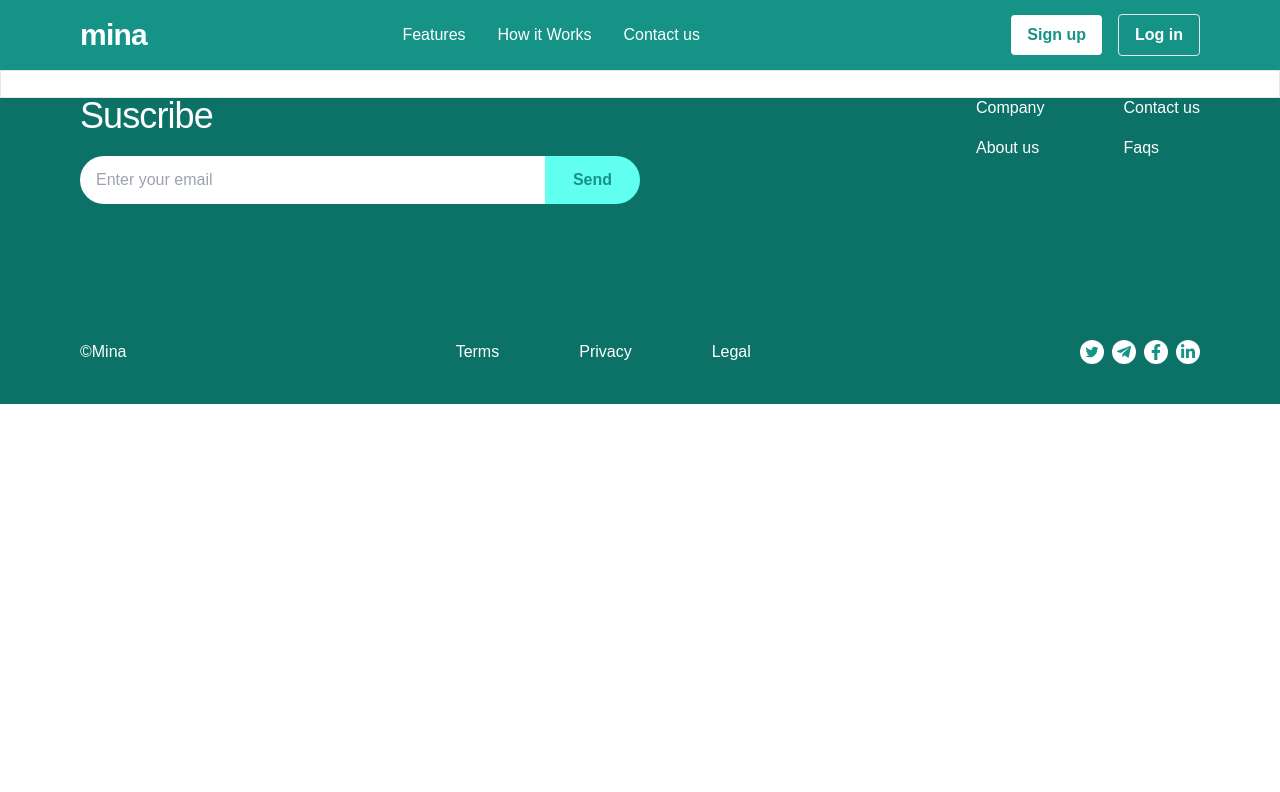
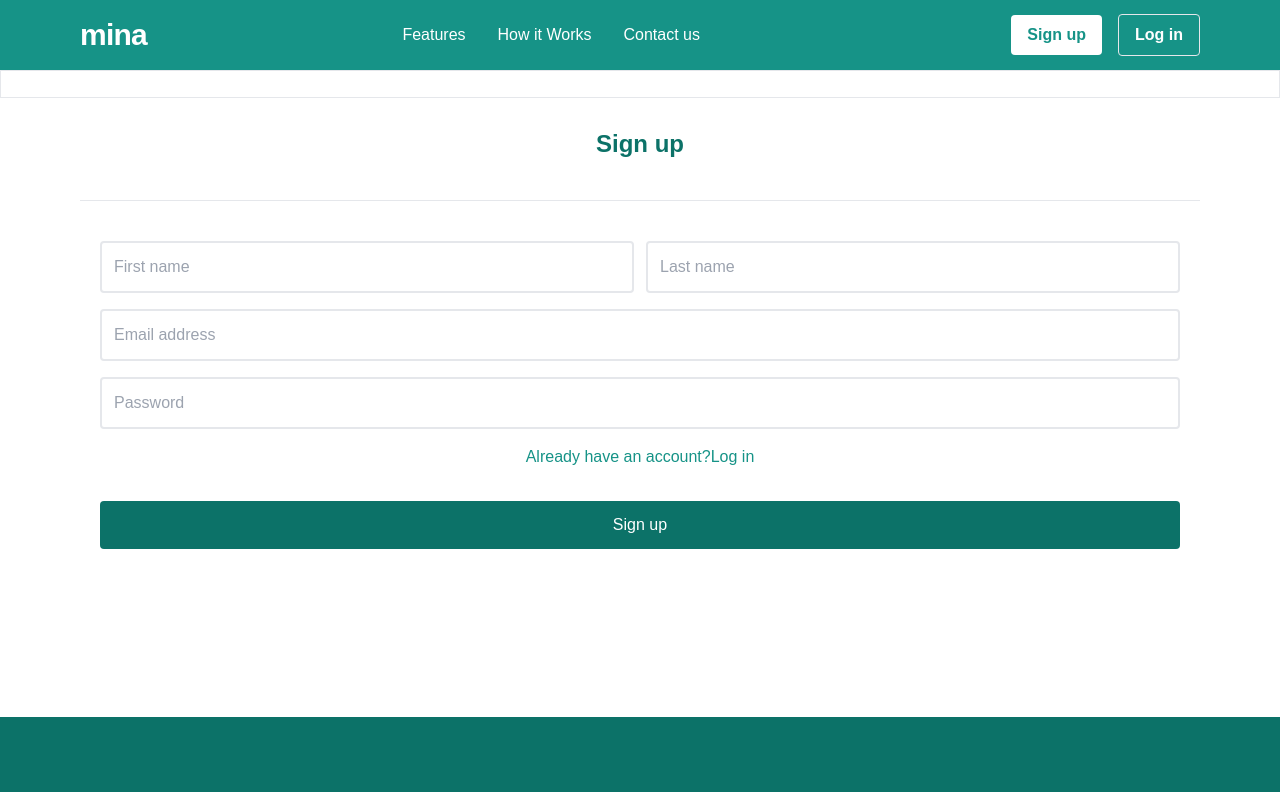
Before and after one commit to addegbenga/money-management, a React (Create React App) app: page /register in a window 1280 px wide. Shown: the top 792 px of the page. Built offline with nearby package versions, Linux system fonts and the light colour scheme.

Commit message:
drop down

```diff
--- a/src/components/landing/Dropdown.js
+++ b/src/components/landing/Dropdown.js
@@ -42,19 +42,19 @@ export default function Dropdown({ isOpen, closeModal }) {
               <div className="inline-block w-full p-6 pt-14 pb-20 mt-16  overflow-hidden text-left align-middle transition-all transform bg-white shadow-xl ">
                 <Dialog.Title
                   as="h3"
-                  className="text-lg mb-5 font-medium leading-6 text-gray-900"
+                  className="text-lg mb-5  leading-6 text-gray-900"
                 >
                   Features
                 </Dialog.Title>
                 <Dialog.Title
                   as="h3"
-                  className="text-lg mb-5 font-medium leading-6 text-gray-900"
+                  className="text-lg mb-5  leading-6 text-gray-900"
                 >
                   How it works
                 </Dialog.Title>
                 <Dialog.Title
                   as="h3"
-                  className="text-lg mb-5 font-medium leading-6 text-gray-900"
+                  className="text-lg mb-5  leading-6 text-gray-900"
                 >
                   Contact us
                 </Dialog.Title>
@@ -63,7 +63,7 @@ export default function Dropdown({ isOpen, closeModal }) {
                   <button
                     style={{ background: " #0c7268" }}
                     type="button"
-                    className="inline-flex justify-center px-4 py-3 text-sm font-medium text-white secondary-bg border border-transparent rounded-md hover:bg-blue-200 focus:outline-none focus-visible:ring-2 focus-visible:ring-offset-2 focus-visible:ring-blue-500"
+                    className="inline-flex justify-center px-4 py-3 text-base font-medium text-white secondary-bg border border-transparent rounded-md hover:bg-blue-200 focus:outline-none focus-visible:ring-2 focus-visible:ring-offset-2 focus-visible:ring-blue-500"
                     onClick={closeModal}
                   >
                     Create account
@@ -71,7 +71,7 @@ export default function Dropdown({ isOpen, closeModal }) {
                   <button
                   style={{border:"1.2px solid  #0c7268"}}
                     type="button"
-                    className="inline-flex justify-center px-5 py-3 text-sm font-medium text-black border border-transparent rounded-md hover:bg-blue-200 focus:outline-none focus-visible:ring-2 focus-visible:ring-offset-2 focus-visible:ring-blue-500"
+                    className="inline-flex justify-center px-5 py-3 text-base font-medium text-black border border-transparent rounded-md hover:bg-blue-200 focus:outline-none focus-visible:ring-2 focus-visible:ring-offset-2 focus-visible:ring-blue-500"
                     onClick={closeModal}
                   >
                     Sign up
--- a/src/pages/auth/Login.js
+++ b/src/pages/auth/Login.js
@@ -1,9 +1,35 @@
-import React from 'react'
+import React from "react";
+import { Link } from "react-router-dom";
 
 export default function Login() {
-    return (
-        <div>
-            Login page
+  return (
+    <div className=" py-32  md:px-10 lg:px-20">
+      <div className=" bg-white ">
+        <h1 className="secondary-text text-center text-2xl font-semibold">
+          Sign in
+        </h1>
+        <div className="mt-10">
+          <form className="border-t px-5 py-10 grid gap-4 ">
+            <input
+              className="border-2 rounded p-3"
+              type="text"
+              placeholder="Email address"
+            />
+            <input
+              className="border-2 rounded p-3"
+              type="password"
+              placeholder="Password"
+            />
+            <span className="primary-text text-center">
+              Forgot your password?
+            </span>
+
+            <button className="secondary-bg text-white py-3 rounded mt-4">
+              Login your account
+            </button>
+          </form>
         </div>
-    )
+      </div>
+    </div>
+  );
 }
--- a/src/pages/auth/Register.js
+++ b/src/pages/auth/Register.js
@@ -1,9 +1,47 @@
-import React from 'react'
+import React from "react";
+import { Link } from "react-router-dom";
 
 export default function Register() {
-    return (
-        <div>
-            Register
+  return (
+    <div className=" py-32  md:px-10 lg:px-20">
+      <div className=" bg-white ">
+        <h1 className="secondary-text text-center text-2xl font-semibold">
+          Sign up
+        </h1>
+        <div className="mt-10">
+          <form className="border-t px-5 py-10 grid gap-4 ">
+            <div className="grid grid-cols-2 gap-3">
+              <input
+                className="border-2 rounded p-3"
+                type="text"
+                placeholder="First name"
+              />
+              <input
+                className="border-2 rounded p-3"
+                type="text"
+                placeholder="Last name"
+              />
+            </div>
+            <input
+              className="border-2 rounded p-3"
+              type="text"
+              placeholder="Email address"
+            />
+            <input
+              className="border-2 rounded p-3"
+              type="password"
+              placeholder="Password"
+            />
+            <span className="primary-text text-center">
+              Already have an account?<Link to="/login">Log in</Link>
+            </span>
+
+            <button className="secondary-bg text-white py-3 rounded mt-4">
+              Sign up
+            </button>
+          </form>
         </div>
-    )
+      </div>
+    </div>
+  );
 }
```
